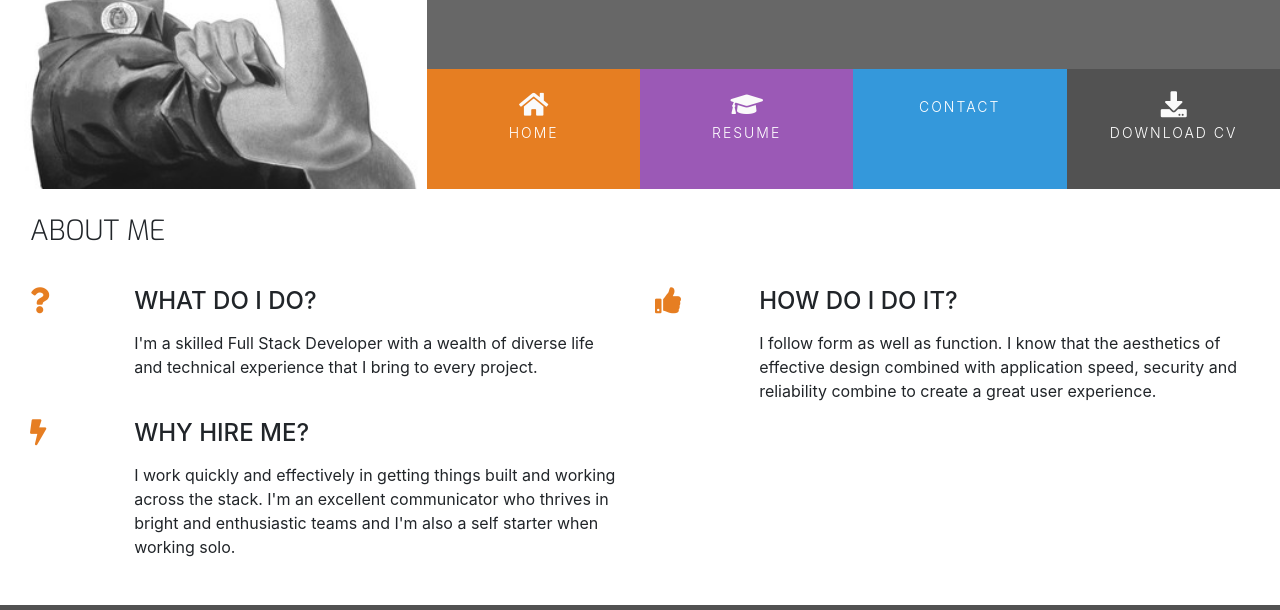
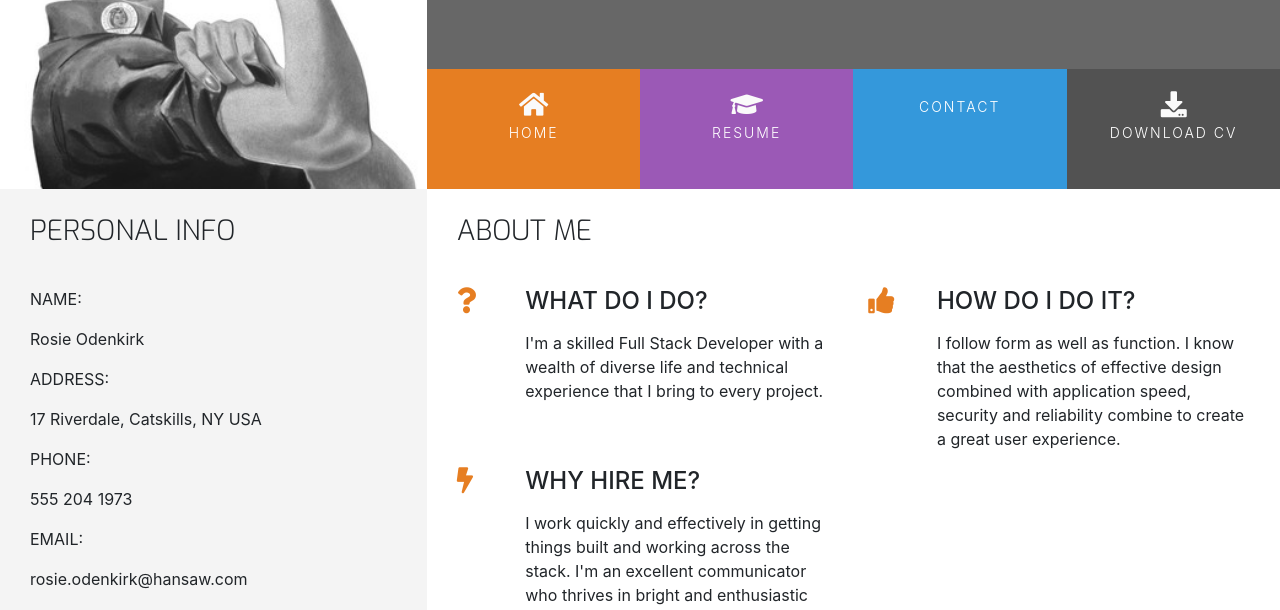
Before and after one commit to Sherrif-Isam/Love-Rosie, a plain HTML site: page index.html in a window 1280 px wide. Shown: the part 180-790 px from the top of the page. Drawn offline with nearby package versions, Linux system fonts and the light colour scheme; some icons are missing.

Commit message:
Adding personal info section

```diff
--- a/assets/css/style.css
+++ b/assets/css/style.css
@@ -10,6 +10,10 @@
 
 .bg-color-three-reasons {
     background-color: #fff;
+}
+
+.bg-color-personal-info {
+    background-color: #f4f4f4;
 }
 
 .ui-menu-color-home {
--- a/index.html
+++ b/index.html
@@ -49,7 +49,62 @@
 
     <section class="container-fluid">
 
-        <div class="row row-table">
+        <div class="row ">
+            <div  class="col-md-4 bg-color-personal-info section-column">
+                <div class="row">
+                    <div class="col-12">
+                        <h3 class="section-heading uppercase">Personal Info</h3>
+                    </div>
+                </div>
+                <div class="personal-info-item">
+                    <div class="key">
+                        <p class="uppercase">
+                            Name:
+                        </p>
+                    </div>
+                    <div class="value">
+                        <p>
+                            Rosie Odenkirk
+                        </p>
+                    </div>
+            </div>
+            <div class="personal-info-item">
+                <div class="key">
+                    <p class="uppercase">
+                        Address:
+                    </p>
+                </div>
+                <div class="value">
+                    <p>
+                        17 Riverdale, Catskills, NY USA
+                    </p>
+                </div>
+            </div>
+            <div class="personal-info-item">
+                <div class="key">
+                    <p class="uppercase">
+                        Phone:
+                    </p>
+                </div>
+                <div class="value">
+                    <p>
+                        555 204 1973
+                    </p>
+                </div>
+            </div>
+            <div class="personal-info-item">
+                <div class="key">
+                    <p class="uppercase">
+                        Email:
+                    </p>
+                </div>
+                <div class="value">
+                    <p>
+                        rosie.odenkirk@hansaw.com
+                    </p>
+                </div>
+            </div>
+        </div>
             <div class="col-md-8 bg-color-three-reasons section-column">
                 <div class="row">
                     <div class="col">
```
